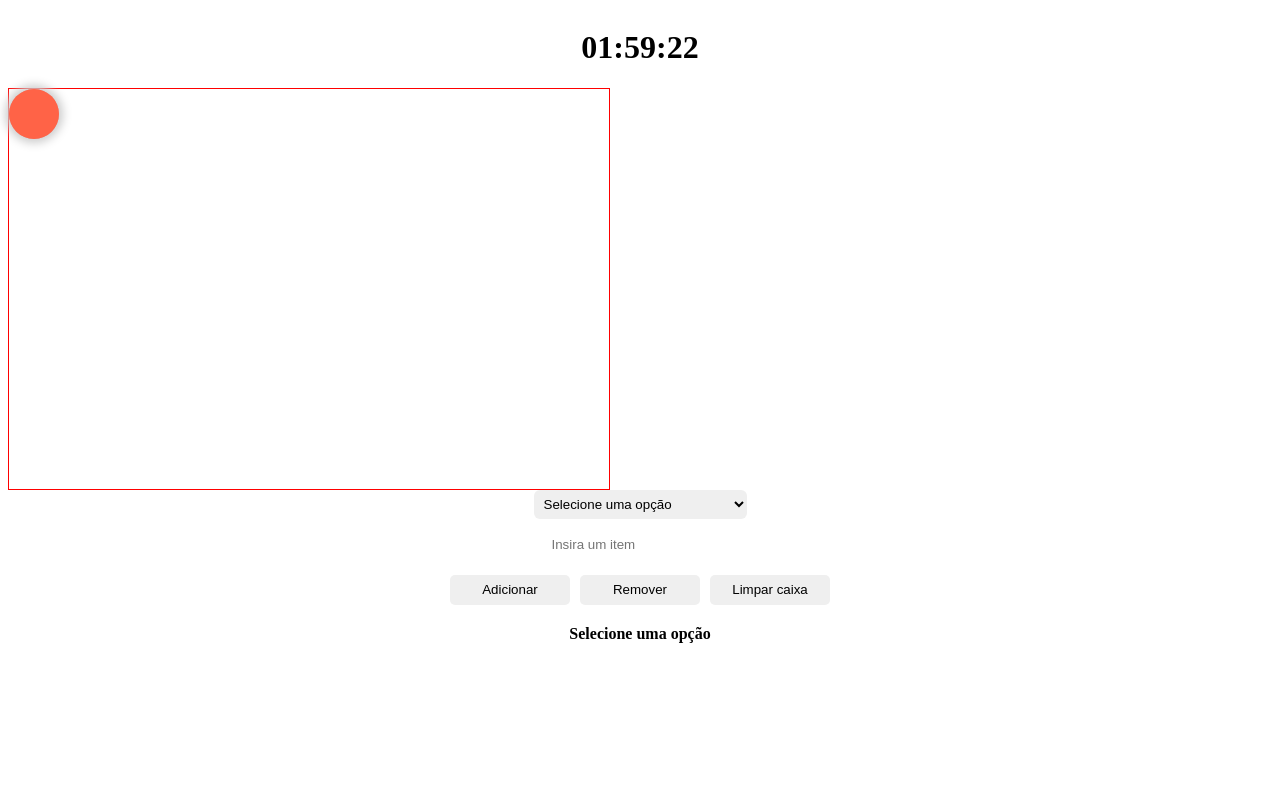
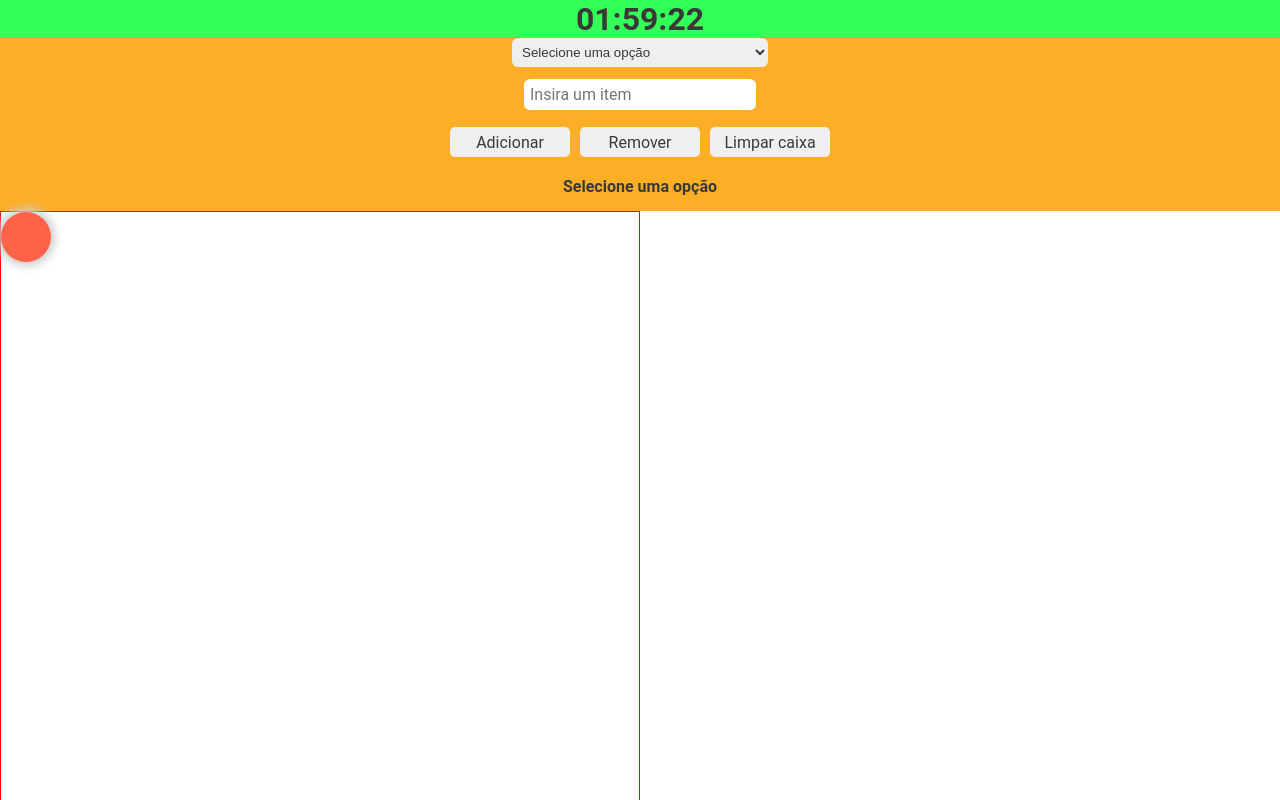
Before and after one commit to gustavocastrow/geopixel-teste-analista-desenvolvedor, a React (Vite) app in the folder geopixel-teste/: page / in a window 1280 px wide. Shown: the top 800 px of the page. Built offline with nearby package versions, Linux system fonts and the light colour scheme.

Commit message:
feat/styles-global

```diff
--- a/geopixel-teste/index.html
+++ b/geopixel-teste/index.html
@@ -2,6 +2,10 @@
 <html lang="en">
   <head>
     <meta charset="UTF-8" />
+
+    <link rel="preconnect" href="https://fonts.googleapis.com"/>
+    <link rel="preconnect" href="https://fonts.gstatic.com" crossorigin/>
+
     <link rel="icon" type="image/svg+xml" href="/vite.svg" />
     <meta name="viewport" content="width=device-width, initial-scale=1.0" />
     <title>Geopixel</title>
--- /dev/null
+++ b/geopixel-teste/src/App.Module.css
@@ -0,0 +1,29 @@
+body {
+  margin: 0;
+  padding: 0;
+  border: 0;
+  box-sizing: border-box;
+}
+
+.container {
+  min-height: 100vh;
+  display: flex;
+}
+
+.section1 {
+  display: flex;
+  width: 50%;
+  flex-direction: column;
+}
+
+.section2 {
+  width: 50%;
+}
+
+.clock {
+  height: 50%;
+}
+
+.handleForm{
+  height: 50%;
+}
--- a/geopixel-teste/src/App.tsx
+++ b/geopixel-teste/src/App.tsx
@@ -2,18 +2,31 @@
 import { ItemHandler } from './components/ItemHandler';
 import { ShyBall } from './components/Shyball';
 
+import styles from './App.module.css';
+import './global.css';
+
 export function App(){
-  return(
+  return (
     <div>
-      <Clock />
-      <ShyBall
-        stalker
-        ballHeight={50}
-        ballWidth={50}
-        boxHeight={400}
-        boxWidth={600}
-      />
-      <ItemHandler />
+      <div className={styles.container}>
+        <div className={styles.section1}>
+          <div className={styles.clock}>
+            <Clock />
+          </div>
+          <div className={styles.handleForm}>
+            <ItemHandler />
+          </div>
+        </div>
+        <div className={styles.section2}>
+          <ShyBall
+            stalker={false} //caso stalker seja true uma bola branca ira seguir a bola vermelha
+            ballHeight={50}
+            ballWidth={50}
+            boxHeight={window.innerHeight}
+            boxWidth={window.innerWidth / 2}
+          />
+        </div>
+      </div>
 
     </div>
   )
--- /dev/null
+++ b/geopixel-teste/src/global.css
@@ -0,0 +1,19 @@
+:root {
+  --white: #fff;
+  --green-primary: #33FF59;
+  --orange-primary: #FDAE27;
+  --red-primary: #FD4327;
+  --black-primary: #393939;
+}
+
+* {
+  margin: 0px;
+  padding: 0px;
+  box-sizing: border-box;
+}
+
+body, input, textarea, button {
+  font-family: 'Roboto', sans-serif;
+  font-weight: 400;
+  font-size: 1rem;
+}
```
